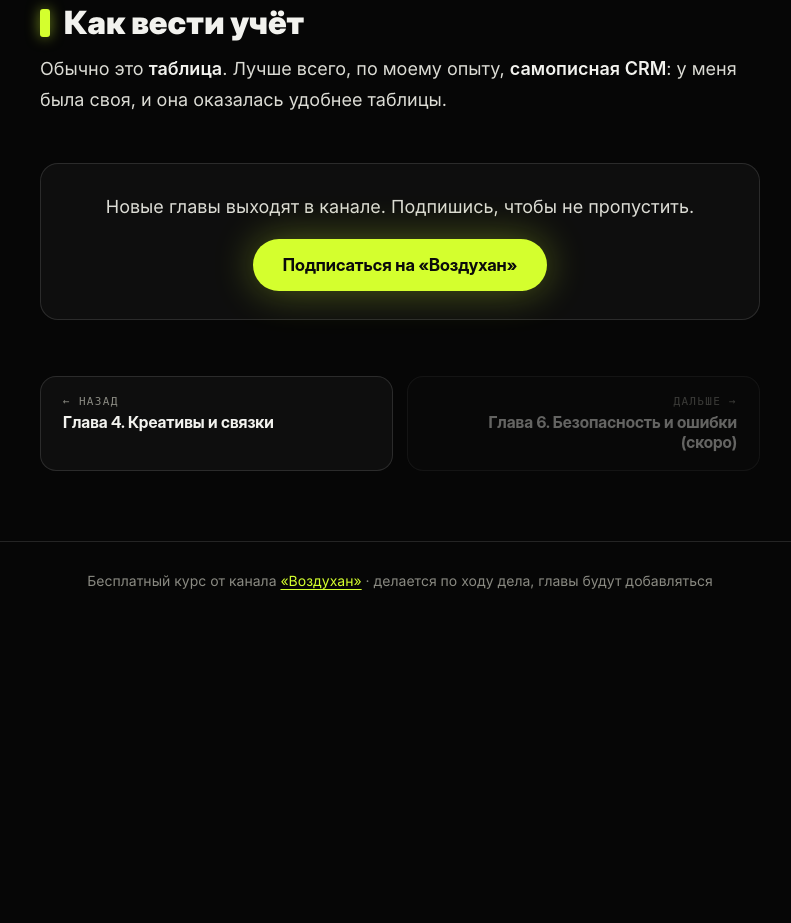
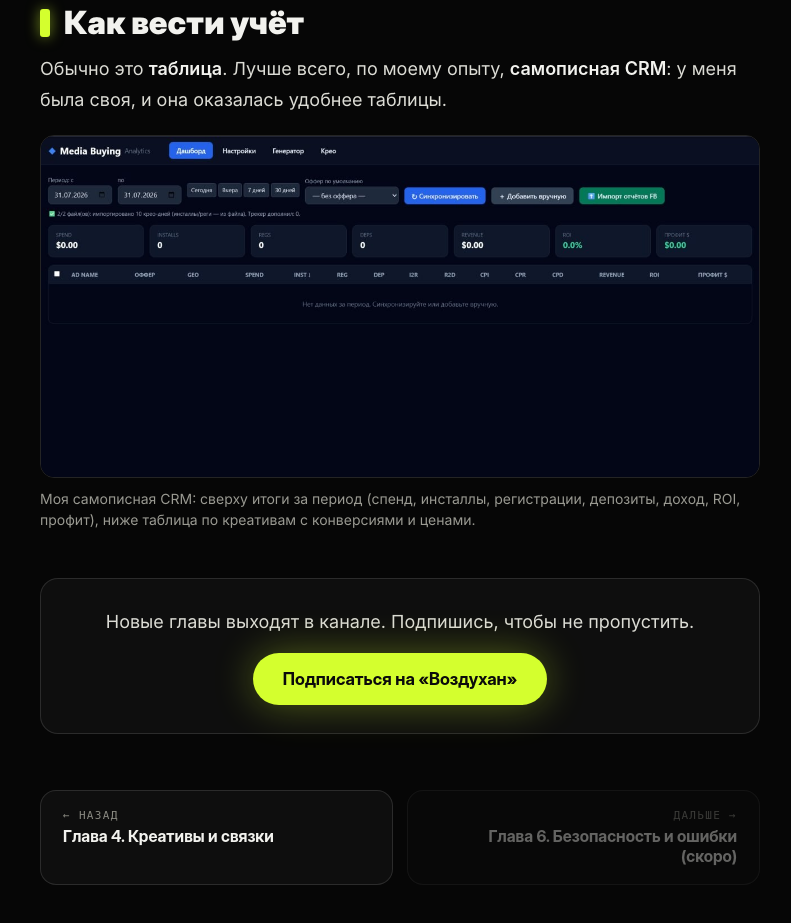
Before and after one commit to plata1213/arbitrage-course, a plain HTML site: page chapters/05-zapusk.html in a window 1280 px wide. Shown: the part 3400-4323 px from the top of the page, without its empty margins (240-1031 px from the left). Before the commit the page ends 4049 px from the top, so only its background shows below. Drawn offline with Linux system fonts and the light colour scheme; a web font is replaced by a local one.

Commit message:
Глава 5: скриншот самописной CRM
Co-Authored-By: Claude Sonnet 5.5 <noreply@anthropic.com>
Claude-Session: https://claude.ai/code/session_01UgW2xgmvXVcj1r5qeyomAj

```diff
--- a/assets/style.css
+++ b/assets/style.css
@@ -122,3 +122,7 @@ article h3{font:800 20px var(--disp);margin:26px 0 10px;color:var(--ink)}
 .pa{font-size:24px;color:var(--acc)}
 .bad .pa{color:#ff4d4d}
 .pair .cap{margin:14px 0 0;font-size:15px;color:#b9b9b0}
+
+.shot{margin:8px 0 22px}
+.shot img{display:block;width:100%;height:auto;border:1px solid var(--line);border-radius:14px;margin:0}
+.shot figcaption{font-size:14px;color:#9a9a92;margin-top:10px;line-height:1.5}
--- a/chapters/05-zapusk.html
+++ b/chapters/05-zapusk.html
@@ -60,6 +60,7 @@
 
 <h2>Как вести учёт</h2>
 <p>Обычно это <strong>таблица</strong>. Лучше всего, по моему опыту, <strong>самописная CRM</strong>: у меня была своя, и она оказалась удобнее таблицы.</p>
+<figure class="shot"><img src="../assets/examples/crm.jpg" alt="Самописная CRM: дашборд со спендом, инсталлами, регами, депами, ROI и профитом"><figcaption>Моя самописная CRM: сверху итоги за период (спенд, инсталлы, регистрации, депозиты, доход, ROI, профит), ниже таблица по креативам с конверсиями и ценами.</figcaption></figure>
 
 <div class="sub"><p>Новые главы выходят в канале. Подпишись, чтобы не пропустить.</p><a class="cta" href="https://t.me/+eh5fYWmZDxxhMjFi" target="_blank" rel="noopener">Подписаться на «Воздухан»</a></div>
 
```
Also changed, not shown: assets/examples/crm.jpg (added).
